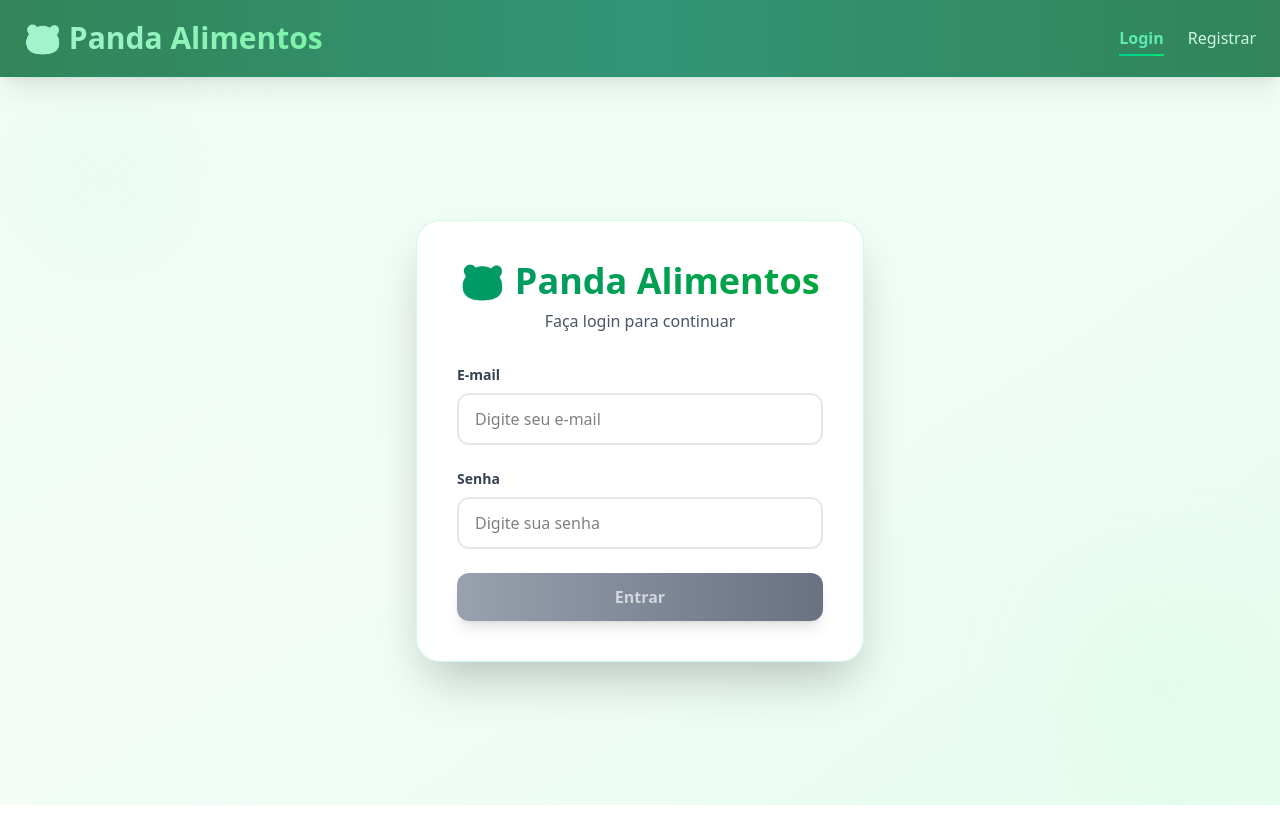
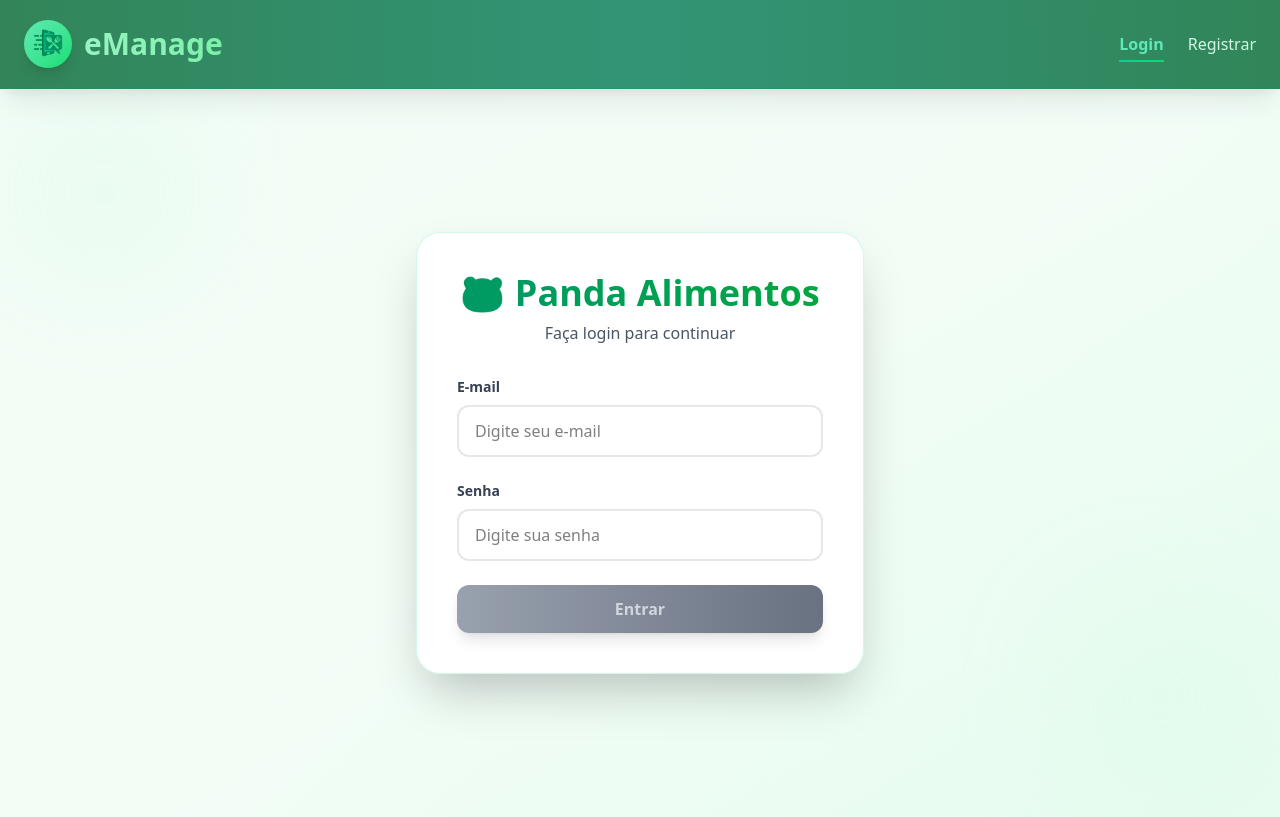
Before and after one commit to mts-ml/eManage, a React (Vite) app in the folder client/: page / in a window 1280 px wide. Built offline with nearby package versions, Linux system fonts and the light colour scheme; no server answers.

Commit message:
feat(header): update header component

```diff
--- a/client/src/components/Header.tsx
+++ b/client/src/components/Header.tsx
@@ -17,8 +17,11 @@ export const Header: React.FC = () => {
                 {/* Layout para telas pequenas */}
                 <section className="flex flex-col sm:flex-row sm:justify-between sm:items-center space-y-2 sm:space-y-0">
                     <h1 className="text-xl sm:text-2xl lg:text-3xl font-bold text-transparent bg-clip-text bg-gradient-to-r from-emerald-200 to-green-300 text-center sm:text-left">
-                        <NavLink to="/home" className="hover:from-emerald-100 hover:to-green-200 transition-all duration-300">
-                            🐼 Panda Alimentos
+                        <NavLink to="/home" className="hover:from-emerald-100 hover:to-green-200 transition-all duration-300 flex items-center gap-3">
+                            <div className="relative w-12 h-12 bg-gradient-to-br from-emerald-300 to-green-400 rounded-full flex items-center justify-center shadow-lg hover:shadow-xl transition-all duration-300 hover:scale-105">
+                                <img src="/assets/images/eManage.png" alt="eManage Logo" className="w-10 h-10" />
+                            </div>
+                            eManage
                         </NavLink>
                     </h1>
 
```
